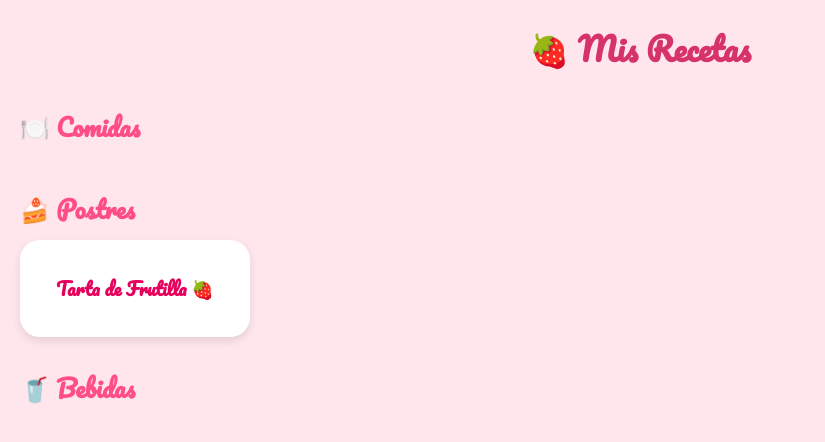
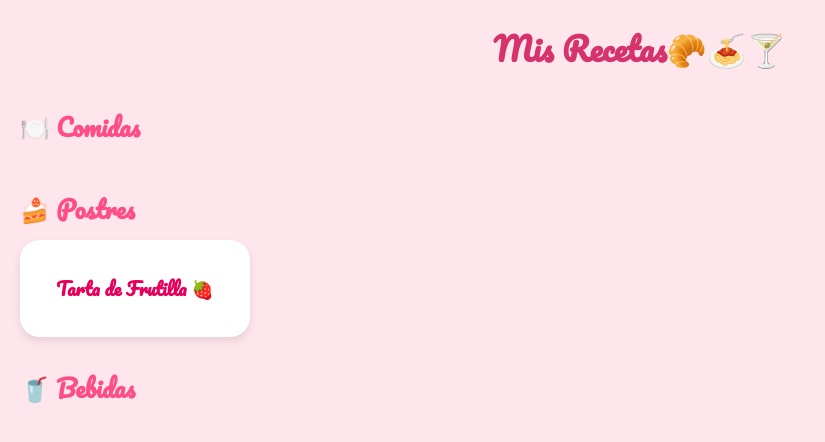
Before and after one commit to Keyla-7/Recetas, a plain HTML site: page index.html in a window 1280 px wide. Shown: the whole page, without its empty margins (0-825 px from the left). Drawn offline with Linux system fonts and the light colour scheme.

Commit message:
Update index.html

```diff
--- a/index.html
+++ b/index.html
@@ -96,7 +96,7 @@
 </head>
 <body>
 
-  <h1>🍓 Mis Recetas</h1>
+  <h1>Mis Recetas🥐🍝🍸</h1>
 
   <div class="categoria" id="comidas">
     <h2>🍽️ Comidas</h2>
```
